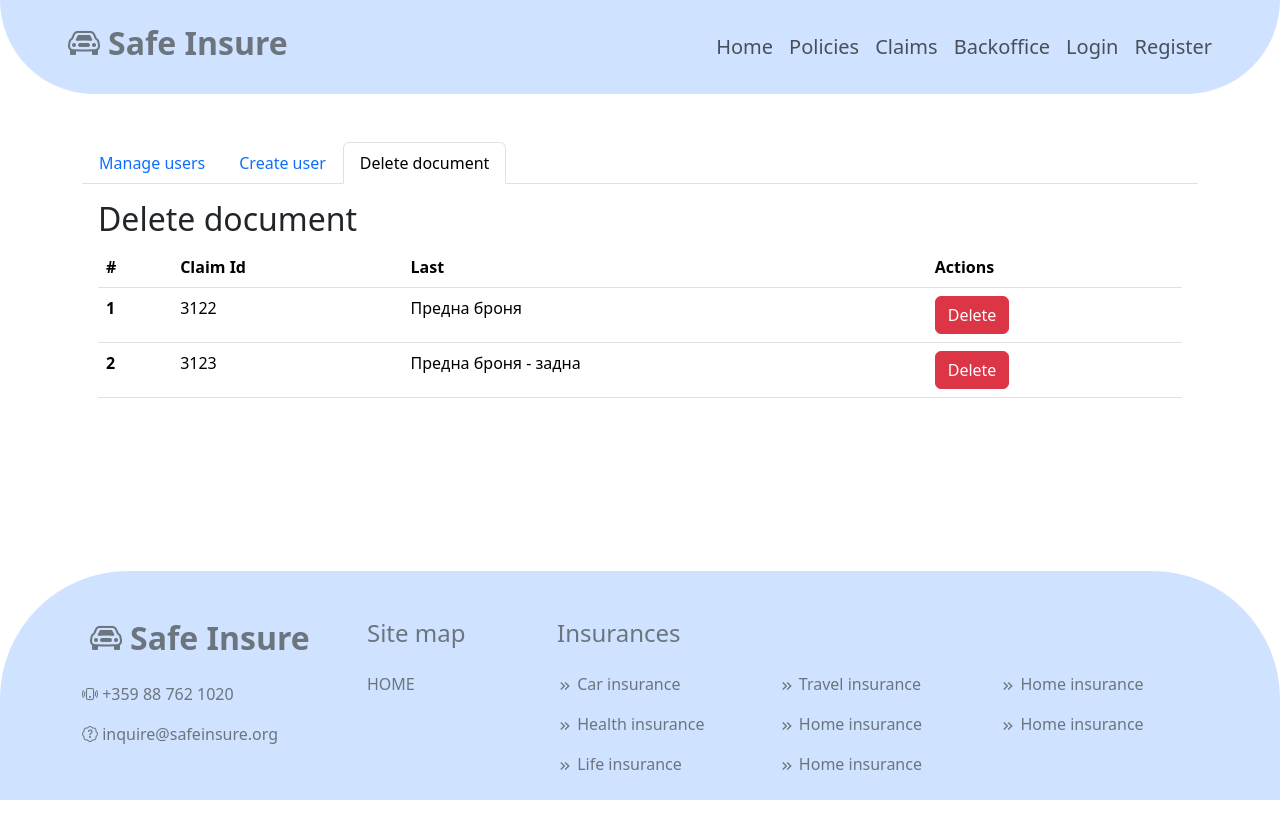
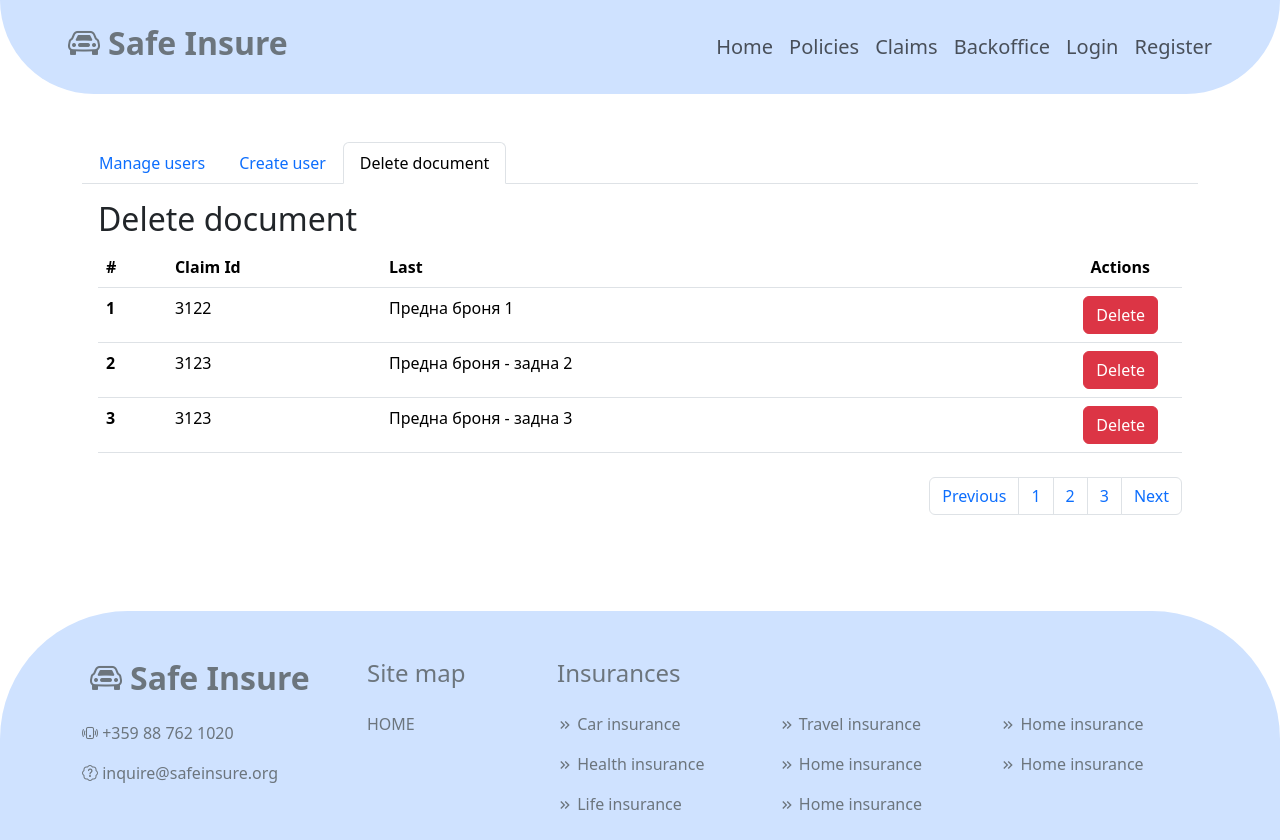
Before and after one commit to genasim/Insurance_Platform, a React (Create React App) app in the folder frontend/: page /admin in a window 1280 px wide. Both pictures are taken after a click on the tab "Delete document". Before the commit the page ends 800 px from the top, so only its background shows below. Built offline with nearby package versions, Linux system fonts and the light colour scheme; data requests are answered from the project's data file.

Commit message:
Added handle previous or next buttons

```diff
--- a/frontend/db.json
+++ b/frontend/db.json
@@ -19,14 +19,63 @@
       "id": "12ac",
       "claimId": "3122",
       "claimNumber": "002121",
-      "description": "Предна броня",
+      "description": "Предна броня 1",
       "document": "binary representation of document"
     },
     {
       "id": "12ad",
       "claimId": "3123",
       "claimNumber": "002123",
-      "description": "Предна броня - задна",
+      "description": "Предна броня - задна 2",
+      "document": "binary representation of document"
+    },
+    {
+      "id": "12a1",
+      "claimId": "3123",
+      "claimNumber": "002123",
+      "description": "Предна броня - задна 3",
+      "document": "binary representation of document"
+    },
+    {
+      "id": "22ac",
+      "claimId": "3122",
+      "claimNumber": "002121",
+      "description": "Предна броня 11",
+      "document": "binary representation of document"
+    },
+    {
+      "id": "22ad",
+      "claimId": "3123",
+      "claimNumber": "002123",
+      "description": "Предна броня - задна 22 ",
+      "document": "binary representation of document"
+    },
+    {
+      "id": "22a1",
+      "claimId": "3123",
+      "claimNumber": "002123",
+      "description": "Предна броня - задна 33",
+      "document": "binary representation of document"
+    },
+    {
+      "id": "32ac",
+      "claimId": "3122",
+      "claimNumber": "002121",
+      "description": "Предна броня 111",
+      "document": "binary representation of document"
+    },
+    {
+      "id": "32ad",
+      "claimId": "3123",
+      "claimNumber": "002123",
+      "description": "Предна броня - задна 222",
+      "document": "binary representation of document"
+    },
+    {
+      "id": "32a1",
+      "claimId": "3123",
+      "claimNumber": "002123",
+      "description": "Предна броня - задна 333",
       "document": "binary representation of document"
     }
   ],
--- a/frontend/src/features/admin/DeleteDocument.tsx
+++ b/frontend/src/features/admin/DeleteDocument.tsx
@@ -3,31 +3,82 @@ import {ClaimDocument} from "../../models/ClaimDocument";
 import API, {Tables} from "../../shared/api-client/ApiClient";
 
 interface DeleteDocumentState {
-    documents: ClaimDocument[]
+    documents: ClaimDocument[];
+    pageCount: number;
+    currentPage: number;
 }
 
 const DeleteDocument = () => {
+    const pageSize = 3;
     const [state, setState] = useState<DeleteDocumentState>(
         {
-            documents: []
+            documents: [],
+            pageCount: 0,
+            currentPage: 0
         }
     );
 
     useEffect(() => {
         API.findAll<ClaimDocument>(Tables.CLAIM_DOCUMENTS)
-            .then(response => setState({
-                documents: response
-            }))
-    }, [])
-    //Todo number for claim
+            .then(docs => {
+                const pageCount = calculatePageCount(docs);
+                setState({
+                    ...state,
+                    documents: docs,
+                    pageCount: pageCount,
+                });
+            })
+    }, []);
 
     const handleOnDelete = (id: string) => {
         API.deleteById<ClaimDocument>(Tables.CLAIM_DOCUMENTS, id)
             .then(() => {
-                setState(prevState => ({
-                    documents: prevState.documents.filter((c: ClaimDocument) => c.id !== id)
-                }));
+                const remainingDocuments = state.documents
+                    .filter((c: ClaimDocument) => c.id !== id);
+                const pageCount = calculatePageCount(remainingDocuments);
+                setState({
+                    ...state,
+                    documents: remainingDocuments,
+                    pageCount: pageCount,
+                });
             })
+    }
+
+    const handleOnPreviousPageClick = () => {
+        if (state.currentPage < 1) {
+            return;
+        }
+
+        setState({
+            ...state,
+            currentPage: state.currentPage - 1,
+        })
+    };
+
+    const handleOnNextPageClick = () => {
+        if (state.currentPage >= state.pageCount - 1) {
+            return;
+        }
+
+        setState({
+            ...state,
+            currentPage: state.currentPage + 1,
+        })
+    };
+
+    const calculatePageCount = (documents: ClaimDocument[]) => {
+        const remainingDocuments = documents.length % pageSize;
+        const remainingPage = remainingDocuments > 0 ? 1 : 0;
+        const pageCount = documents.length / pageSize + remainingPage;
+        return pageCount;
+    };
+
+    const getBeginIndex = (): number => {
+        return state.currentPage * pageSize;
+    }
+
+    const getEndIndex = (): number => {
+        return (state.currentPage + 1) * pageSize;
     }
 
     return (
@@ -39,22 +90,39 @@ const DeleteDocument = () => {
                     <th scope="col">#</th>
                     <th scope="col">Claim Id</th>
                     <th scope="col">Last</th>
-                    <th scope="col">Actions</th>
+                    <th scope="col" className="text-end">
+                        <span className="me-4">Actions</span>
+                    </th>
                 </tr>
                 </thead>
                 <tbody>
-                {state.documents.map((doc, index) => (
-                    <tr>
+                {state.documents
+                    .filter((doc, index) => getBeginIndex() <= index && index < getEndIndex())
+                    .map((doc, index) => (
+                        <tr key={doc.id}>
                             <th scope="row">{index + 1}</th>
                             <td>{doc.claimId}</td>
                             <td>{doc.description}</td>
-                        <td>
-                            <button className="btn btn-danger" onClick={() => handleOnDelete(doc.id)}>Delete</button>
+                            <td className="text-end">
+                                <button className="btn btn-danger me-3" onClick={() => handleOnDelete(doc.id)}>Delete
+                                </button>
                             </td>
                         </tr>
                     ))}
                 </tbody>
             </table>
+            <nav aria-label="Delete document pagination" className="navbar justify-content-end">
+                <ul className="pagination">
+                    <li className="page-item"><a className="page-link" href="#"
+                                                 onClick={handleOnPreviousPageClick}>Previous</a></li>
+                    <li className="page-item"><a className="page-link" href="#">1</a></li>
+                    <li className="page-item"><a className="page-link" href="#">2</a></li>
+                    <li className="page-item"><a className="page-link" href="#">3</a></li>
+                    <li className="page-item"><a className="page-link" href="#"
+                                                 onClick={handleOnNextPageClick}>Next</a>
+                    </li>
+                </ul>
+            </nav>
         </div>
     );
 };
--- a/frontend/src/shared/api-client/ApiClient.tsx
+++ b/frontend/src/shared/api-client/ApiClient.tsx
@@ -53,7 +53,6 @@ export class ApiClient {
 
     private async fetchData<D>(uri: string, options?: RequestInit): Promise<D> {
         const resp = await fetch(uri, options);
-        debugger;
         if (resp.status >= 400) {
             throw new Error(await resp.text());
         }
```
Lines whose indentation alone changed are shown as unchanged.
